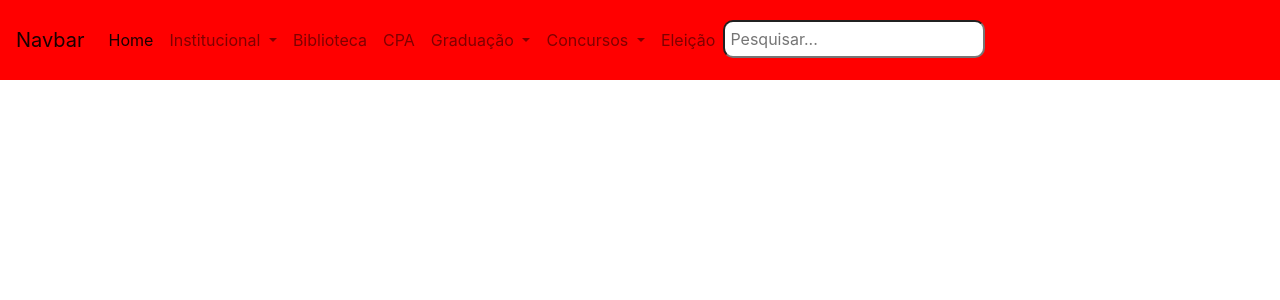
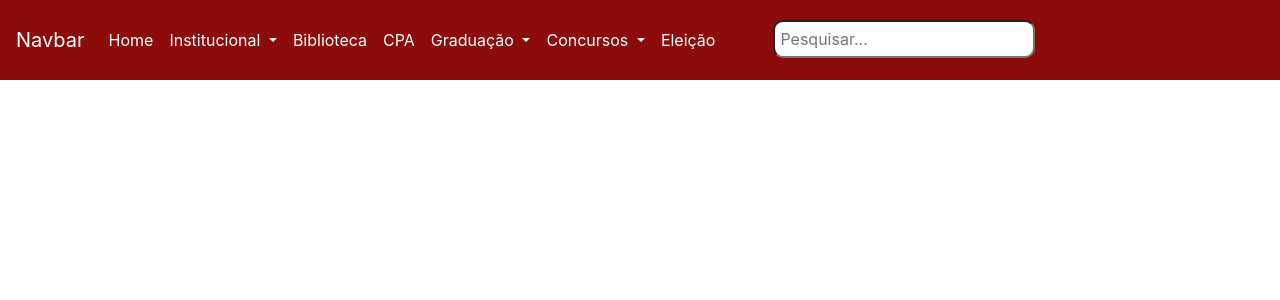
Before and after one commit to PI-ADS/PI--Site--FATEC, a PHP site: page / in a window 1280 px wide. Shown: the top 300 px of the page. Run offline with PHP 8.4, Linux system fonts and the light colour scheme; some libraries are stand-ins or nearby versions.

Commit message:
feat: updating navbar

```diff
--- a/Home/index.html
+++ b/Home/index.html
@@ -15,63 +15,63 @@
 <body>
     <div>
       <nav class="navbar navbar-expand-lg navbar-light bg-light" id="navbar">
-        <a class="navbar-brand" href="#">Navbar</a>
+        <a class="navbar-brand text-white" href="#">Navbar</a>
         <button class="navbar-toggler" type="button" data-toggle="collapse" data-target="#navbarNavDropdown" aria-controls="navbarNavDropdown" aria-expanded="false" aria-label="Toggle navigation">
           <span class="navbar-toggler-icon"></span>
         </button>
         <div class="collapse navbar-collapse" id="navbarNavDropdown">
           <ul class="navbar-nav">
             <li class="nav-item active">
-              <a class="nav-link" href="#">Home <span class="sr-only">(current)</span></a>
+              <a class="nav-link text-white" href="#">Home <span class="sr-only">(current)</span></a>
             </li>
             <li class="nav-item dropdown">
-                <a class="nav-link dropdown-toggle" href="#" id="navbarDropdownMenuLink" data-toggle="dropdown" aria-haspopup="true" aria-expanded="false">
+                <a class="nav-link dropdown-toggle text-white" href="#" id="navbarDropdownMenuLink" data-toggle="dropdown" aria-haspopup="true" aria-expanded="false">
                   Institucional
                 </a>
                 <div class="dropdown-menu" aria-labelledby="navbarDropdownMenuLink" id="drop-itens">
-                      <a class="dropdown-item" href="">Aluno</a>
-                      <a class="dropdown-item" href="">Docentes</a>
-                      <a class="dropdown-item" href="">Centro Paula Souza</a>
-                      <a class="dropdown-item" href="">Contato</a>
-                      <a class="dropdown-item" href="">Endereço</a>
-                      <a class="dropdown-item" href="">Boletim FatecNews</a>
-                      <a class="dropdown-item" href="">Regimento Fatec</a>
-                      <a class="dropdown-item" href="">Plano de desenvolvimento pessoal - PDI</a>
-                      <a class="dropdown-item" href="">Sobre</a>
-                      <a class="dropdown-item" href="">Eventos</a>
+                      <a class="dropdown-item text-white" href="">Aluno</a>
+                      <a class="dropdown-item text-white" href="">Docentes</a>
+                      <a class="dropdown-item text-white" href="">Centro Paula Souza</a>
+                      <a class="dropdown-item text-white" href="">Contato</a>
+                      <a class="dropdown-item text-white" href="">Endereço</a>
+                      <a class="dropdown-item text-white" href="">Boletim FatecNews</a>
+                      <a class="dropdown-item text-white" href="">Regimento Fatec</a>
+                      <a class="dropdown-item text-white" href="">Plano de desenvolvimento pessoal - PDI</a>
+                      <a class="dropdown-item text-white" href="">Sobre</a>
+                      <a class="dropdown-item text-white" href="">Eventos</a>
                 </div>
               </li>
             <li class="nav-item">
-              <a class="nav-link" href="#">Biblioteca</a>
+              <a class="nav-link text-white" href="#">Biblioteca</a>
             </li>
             <li class="nav-item">
-              <a class="nav-link" href="#">CPA</a>
+              <a class="nav-link text-white" href="#">CPA</a>
             </li>
             <li class="nav-item dropdown">
-                <a class="nav-link dropdown-toggle" href="#" id="navbarDropdownMenuLink" data-toggle="dropdown" aria-haspopup="true" aria-expanded="false">
+                <a class="nav-link dropdown-toggle text-white" href="#" id="navbarDropdownMenuLink" data-toggle="dropdown" aria-haspopup="true" aria-expanded="false">
                   Graduação
                 </a>
                 <div class="dropdown-menu" aria-labelledby="navbarDropdownMenuLink" id="drop-itens">
-                    <a class="dropdown-item" href="">Cursos</a>
-                    <a class="dropdown-item" href="">Estágios supervisionados</a>
-                    <a class="dropdown-item" href="">Iniciação científica</a>
-                    <a class="dropdown-item" href="">Trabalho de graduação</a>
-                    <a class="dropdown-item" href="">Vestibular</a>
+                    <a class="dropdown-item text-white" href="">Cursos</a>
+                    <a class="dropdown-item text-white" href="">Estágios supervisionados</a>
+                    <a class="dropdown-item text-white" href="">Iniciação científica</a>
+                    <a class="dropdown-item text-white" href="">Trabalho de graduação</a>
+                    <a class="dropdown-item text-white" href="">Vestibular</a>
                 </div>
             </li>
 
             <li class="nav-item dropdown">
-                <a class="nav-link dropdown-toggle" href="#" id="navbarDropdownMenuLink" data-toggle="dropdown" aria-haspopup="true" aria-expanded="false">
+                <a class="nav-link dropdown-toggle text-white" href="#" id="navbarDropdownMenuLink" data-toggle="dropdown" aria-haspopup="true" aria-expanded="false">
                   Concursos
                 </a>
                 <div class="dropdown-menu" aria-labelledby="navbarDropdownMenuLink" id="drop-itens">
-                    <a class="dropdown-item" href="">Processo seletivo simplificado para docente</a>
-                    <a class="dropdown-item" href="">Concurso público para docente</a>
-                    <a class="dropdown-item" href="">Concurso público para auxiliar docente</a>
+                    <a class="dropdown-item text-white" href="">Processo seletivo simplificado para docente</a>
+                    <a class="dropdown-item text-white" href="">Concurso público para docente</a>
+                    <a class="dropdown-item text-white" href="">Concurso público para auxiliar docente</a>
                 </div>
             </li>
             <li class="nav-item">
-                <a class="nav-link" href="#">Eleição</a>
+                <a class="nav-link text-white" href="#">Eleição</a>
             </li>
             <li class="nav-item">
                 <input id="myInput" type="text" placeholder="Pesquisar...">
--- a/Home/styles.css
+++ b/Home/styles.css
@@ -1,7 +1,25 @@
+
+/*Extra small devices (portrait phones, less than 576px)*/
+@media (max-width: 575.98px) {
+
+}
+
+/* Small devices (landscape phones, 576px and up)*/
+@media (min-width: 576px) and (max-width: 767.98px) {
+
+}
+
+/* Medium devices (tablets, 768px and up)*/
+@media (min-width: 768px) and (max-width: 991.98px) {
+
+}
+
+/* Large devices (desktops, 992px and up)*/
+@media (min-width: 992px) and (max-width: 1199.98px) {
     #navbar{
         height: 10vh;
         width: 100vw !important;
-    background-color: red !important;
+        background-color: #8c0c0c !important;
         color: white !important;
         display: flex;
         align-items: center;
@@ -9,14 +27,49 @@
     }
 
     #drop-itens{
-    background-color: red !important;
+        background-color: #8c0c0c !important;
 
     }
 
     input{
         border-radius: 10px;
-    margin-left: 20px;
+        margin-left: 50px !important;
         margin-top: 20px;
         outline: none;
         padding: 5px;
     }
+}
+
+/* Extra large devices (large desktops, 1200px and up)*/
+@media (min-width: 1200px) {
+    #navbar{
+        height: 10vh;
+        width: 100vw !important;
+        background-color: #8c0c0c !important;
+        display: flex;
+        align-items: center;
+        justify-content: center;
+    }
+
+    #drop-itens{
+        background-color: #8c0c0c !important;
+
+    }
+
+    input{
+        border-radius: 10px;
+        margin-left: 50px !important;
+        margin-top: 20px;
+        outline: none;
+        padding: 5px;
+    }
+
+    .dropdown-item:hover{
+        background-color: #ad2e2e  !important;
+    }
+
+    .nav-link:hover{
+        background-color: #ad2e2e  !important;
+        opacity: .6 !important;
+    }
+ }
```
Lines whose indentation alone changed are shown as unchanged.
